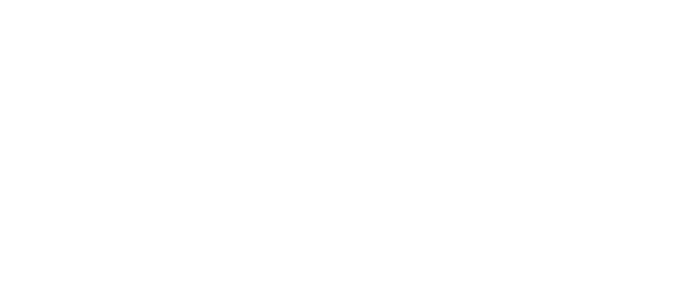
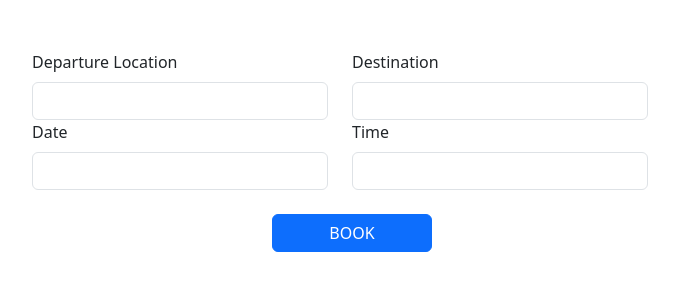
Before and after one commit to enochsarkodie/CPS_EE, a React (Create React App) app in the folder frontend/: page /journey/booking in a window 1280 px wide. Before the commit this address had no page. Shown: the top 300 px of the page, without its empty margins (288-967 px from the left). Built offline with nearby package versions, Linux system fonts and the light colour scheme.

Commit message:
employee logics

```diff
--- a/frontend/src/App.js
+++ b/frontend/src/App.js
@@ -1,4 +1,4 @@
-import React from 'react';
+import React, { useEffect } from 'react';
 import './App.css';
 import Homepage from './Homepage';
 import SignUp from './components/SignUp';
@@ -18,8 +18,20 @@
 import VehiclePage from './pages/Admin/VehiclePage';
 import DriverPage from './pages/Admin/DriverPage';
 import EmployeeDashboard from './pages/Employee/EmployeeDashboard';
+import { initialDrivers } from './pages/Admin/components/DriverList';
+import { initialJourneys } from './pages/Admin/components/JourneyList';
+import { initialVehicles } from './pages/Admin/components/VehicleList';
+import BookJourney from './pages/Employee/components/BookJouney';
+import EmployeeBooked from './pages/Employee/components/Booked';
+function App() {
+  useEffect(() => {
+    localStorage.setItem('listofJourneys', JSON.stringify(initialJourneys));
+    localStorage.setItem('listofDrivers', JSON.stringify(initialDrivers));
+    localStorage.setItem('listofVehicles', JSON.stringify(initialVehicles))
 
-function App() {
+    console.log("Hello");
+  }, [])
+
   return (
     <Routes>
 
@@ -44,6 +56,8 @@
     <Route path = {'/journey'} element={<JourneyPage/>}></Route>
 
     <Route path = {'/dashboard/employee'} element={<EmployeeDashboard/>}></Route>
+    <Route path = {'/journey/booking'} element={<BookJourney/>}></Route>
+    <Route path = {'/journey/booked'} element={<EmployeeBooked/>}></Route>
 
 
 
--- a/frontend/src/pages/Admin/JourneyPage.js
+++ b/frontend/src/pages/Admin/JourneyPage.js
@@ -4,14 +4,19 @@
 import Navbar from './components/Navbar'
 import JourneyList, {initialJourneys} from './components/JourneyList'
 const JourneyPage = () => {
-    const [journeys, setJourneys] = useState([])
+    const [journeys, setJourneys] = useState()
     const [loading, setLoading] = useState(false);
     const disp = true
     useEffect (() => {
+        if (journeys)
+            localStorage.setItem('listofJourneys', JSON.stringify(journeys));
+        else
+            localStorage.setItem('listofJourneys', JSON.stringify(initialJourneys));
         setLoading(true);
-        setJourneys(initialJourneys);
+        const journeysList = JSON.parse(localStorage.getItem('listofJourneys'))
+        setJourneys(journeysList);
         setLoading(false);
-    }, [])
+    }, [journeys])
 
     const deleteItem = (id) =>
     {
--- a/frontend/src/pages/Admin/adminDashboard.js
+++ b/frontend/src/pages/Admin/adminDashboard.js
@@ -1,7 +1,14 @@
-import React from "react";
+import React, { useEffect } from "react";
 import Navbar from './components/Navbar'
+import { initialDrivers } from "./components/DriverList";
+import { initialJourneys } from "./components/JourneyList";
+import { initialVehicles } from "./components/VehicleList";
 
 const AdminDashboard = ()=>{
+    useEffect (() => {
+
+
+    })
     return (
         <div className='container-fluid'>
             <div className='d-flex row'>
--- a/frontend/src/pages/Admin/components/JourneyList.js
+++ b/frontend/src/pages/Admin/components/JourneyList.js
@@ -61,12 +61,14 @@
         timeOfDeparture: "12:32",
     })
 ]
-const JourneyList = ({listOfJourneys, del}) => {
+const JourneyList = ({listOfJourneys, del, display}) => {
 
   const handledelte = (id) => {
     del(id);
  }
   return (
+    <div>
+      <h2>LIST AVAILABLE JOURNEYS</h2>
     <table class="table">
   <thead>
     <tr>
@@ -76,7 +78,7 @@
       <th scope="col">Type Of Journey</th>
       <th scope="col">Date</th>
       <th scope="col">Time</th>
-      <th scope="col">Action</th>
+      {display &&  <th scope="col">Action</th>}
     </tr>
   </thead>
   <tbody>
@@ -88,16 +90,18 @@
             <td>{journey.typeOfJourney}</td>
             <td>{journey.dateOfDeparture}</td>
             <td>{journey.timeOfDeparture}</td>
+            {display &&
             <td>
                 <div className='d-sm-flex'>
                     <button className='btn btn-primary'><FontAwesomeIcon icon={faPenToSquare}/></button>
                     <button className='btn btn-primary' onClick={() => handledelte(journey.id)}><FontAwesomeIcon icon={faTrashCan}/></button>
                 </div>
-            </td>
+            </td>}
          </tr>
         )) : <div>NO List Available</div>}
   </tbody>
 </table>
+</div>
   )
 }
 
--- a/frontend/src/pages/Admin/components/VehicleList.js
+++ b/frontend/src/pages/Admin/components/VehicleList.js
@@ -52,7 +52,7 @@
       <th scope="col">#</th>
       <th scope="col">Vehicle Number</th>
       <th scope="col">No of Seats</th>
-      <th scope="col">Action</th>
+     <th scope="col">Action</th>
     </tr>
   </thead>
   <tbody>
--- a/frontend/src/pages/Employee/EmployeeDashboard.js
+++ b/frontend/src/pages/Employee/EmployeeDashboard.js
@@ -1,17 +1,28 @@
-import React from "react";
+import React, { useEffect, useState } from "react";
 import Navbar from './components/Navbar'
 import JourneyList from "../Admin/components/JourneyList";
 
 const EmployeeDashboard = ()=>{
+    const [journeys, setJourneys] = useState()
+    const [loading, setLoading] = useState(false);
     const disp = false
+
+    useEffect (() => {
+        setLoading(true);
+        const journeysList = JSON.parse(localStorage.getItem('listofJourneys'))
+        setJourneys(journeysList);
+        setLoading(false);
+    }, [journeys])
+
     return (
         <div className='container-fluid'>
+
             <div className='d-flex row'>
                 <div className='col-3'>
                     <Navbar/>
                 </div>
                 <div className='col'>
-                <JourneyList display={disp}/>
+                {(journeys) ? <JourneyList listOfJourneys={journeys} display={disp}/> : <div>NO LIST AVAILABLE</div>}
                 </div>
             </div>
         </div>
--- /dev/null
+++ b/frontend/src/pages/Employee/components/BookJouney.js
@@ -0,0 +1,111 @@
+import React, { useEffect, useState } from 'react'
+import { Journey } from '../../props/Journey';
+import { useNavigate } from "react-router-dom"
+import { initialJourneys } from '../../Admin/components/JourneyList';
+
+
+const initializer = {
+  id: null,
+  pickUpLocation: '',
+  destination: '',
+  dateOfDeparture: null,
+  timeOfDeparture: null
+};
+
+const BookJourney = () => {
+
+
+  const [journey, setJourney] = useState(new Journey(initializer))
+  const [journeys, setJourneys] = useState([])
+  const dest = Array.from(new Set(journeys.map((j) => j.destination)));
+  const dep = Array.from(new Set(journeys.map((j) => j.pickUpLocation)));
+  const time = Array.from(new Set(journeys.map((j) => j.timeOfDeparture)));
+  const date = Array.from(new Set(journeys.map((j) => j.timeOfDeparture)));
+
+
+
+
+
+    const navigate = useNavigate();
+  useEffect (() => {
+    const journeysList = JSON.parse(localStorage.getItem('listofJourneys'))
+    setJourneys(journeysList)
+  }, [])
+  const handleSubmit = (event) => {
+    event.preventDefault();
+    console.log("Journey data:", journey);
+
+    localStorage.setItem('employeeBooking', JSON.stringify(journey))
+    initialJourneys.push(journey);
+    navigate('/journey/booked');
+  }
+
+  const handleChange = (event) => {
+    const { id, value } = event.target;
+    setJourney({ ...journey, [id]: value });
+  }
+
+
+
+  return (
+        <form className=""
+        onSubmit={handleSubmit}
+        onChange={handleChange}>
+<div className='row justify-content-between w-50'>
+    <div className="col">
+        <label htmlFor="pickUpLocation" className="form-label">Departure Location</label>
+        <select
+      id="pickUpLocation"
+      className="form-control">
+        <option value=""></option>
+        { dep && dep.map((d) =>(
+            <option>{d}</option>
+        ) )}
+      </select>
+    </div>
+    <div className="col">
+        <label htmlFor="destination" className="form-label">Destination</label>
+        <select
+      id="destination"
+      className="form-control">
+        <option value=""></option>
+        { dest && dest.map((d) =>(
+            <option>{d}</option>
+        ) )}
+      </select>
+    </div>
+</div>
+  <div className='row justify-content-between w-50'>
+  <div className="col">
+    <label htmlFor="dateOfDeparture" className="form-label">Date</label>
+    <select
+      id="dateOfDeparture"
+      className="form-control">
+        <option value=""></option>
+        { date && date.map((d) =>(
+            <option>{d}</option>
+        ) )}
+      </select>
+  </div>
+
+  <div className="col">
+    <label htmlFor="timeOfDeparture" className="form-label">Time</label>
+    <select
+      id="timeOfDeparture"
+      className="form-control">
+        <option value=""></option>
+        { time && time.map((t) =>(
+            <option>{t}</option>
+        ) )}
+      </select>
+  </div>
+  </div>
+  <div className="d-flex align-items-end justify-content-center mt-4 w-50">
+    <button type="submit" className="btn btn-primary w-25">BOOK</button>
+  </div>
+</form>
+
+  )
+}
+
+export default BookJourney
--- /dev/null
+++ b/frontend/src/pages/Employee/components/Booked.js
@@ -0,0 +1,47 @@
+import React, { useEffect, useState } from "react";
+import Navbar from "./Navbar";
+
+const EmployeeBooked = (props)=>{
+    const journey = JSON.parse(localStorage.getItem('employeeBooking'))
+    return (
+        <div className='container-fluid'>
+        <h2>LIST AVAILABLE JOURNEYS</h2>
+            <div className='d-flex row'>
+                <div className='col-3'>
+                    <Navbar/>
+                </div>
+                <div className='col'>
+                <form className="">
+<div className='row justify-content-between w-50'>
+    <div className="col">
+        <label htmlFor="pickUpLocation" className="form-label">Departure Location</label>
+        <div>{journey.pickUpLocation}</div>
+    </div>
+    <div className="col">
+        <label htmlFor="destination" className="form-label">Destination</label>
+        <div>{journey.destination}</div>
+    </div>
+</div>
+  <div className='row justify-content-between w-50'>
+  <div className="col">
+    <label htmlFor="dateOfDeparture" className="form-label">Date</label>
+    <div>{journey.dateOfDeparture}</div>
+
+  </div>
+
+  <div className="col">
+    <label htmlFor="timeOfDeparture" className="form-label">Time</label>
+    <div>{journey.timeOfDeparture}</div>
+
+  </div>
+  </div>
+</form>
+
+                </div>
+            </div>
+        </div>
+    )
+}
+
+
+export default EmployeeBooked;
--- a/frontend/src/pages/Employee/components/Navbar.js
+++ b/frontend/src/pages/Employee/components/Navbar.js
@@ -21,8 +21,11 @@
                     <Link to="/profile">
                         <li className='nav-item'>Profile</li>
                     </Link>
-                    <Link to="">
+                    <Link to="/journey/booking">
                         <li className='nav-item'>Book A Journey</li>
+                    </Link>
+                    <Link to='/journey/booking'>
+                        <li className='nav-item'>BOOK Journey</li>
                     </Link>
                 </div>
                 <div className='nav-items-footer'>
```
